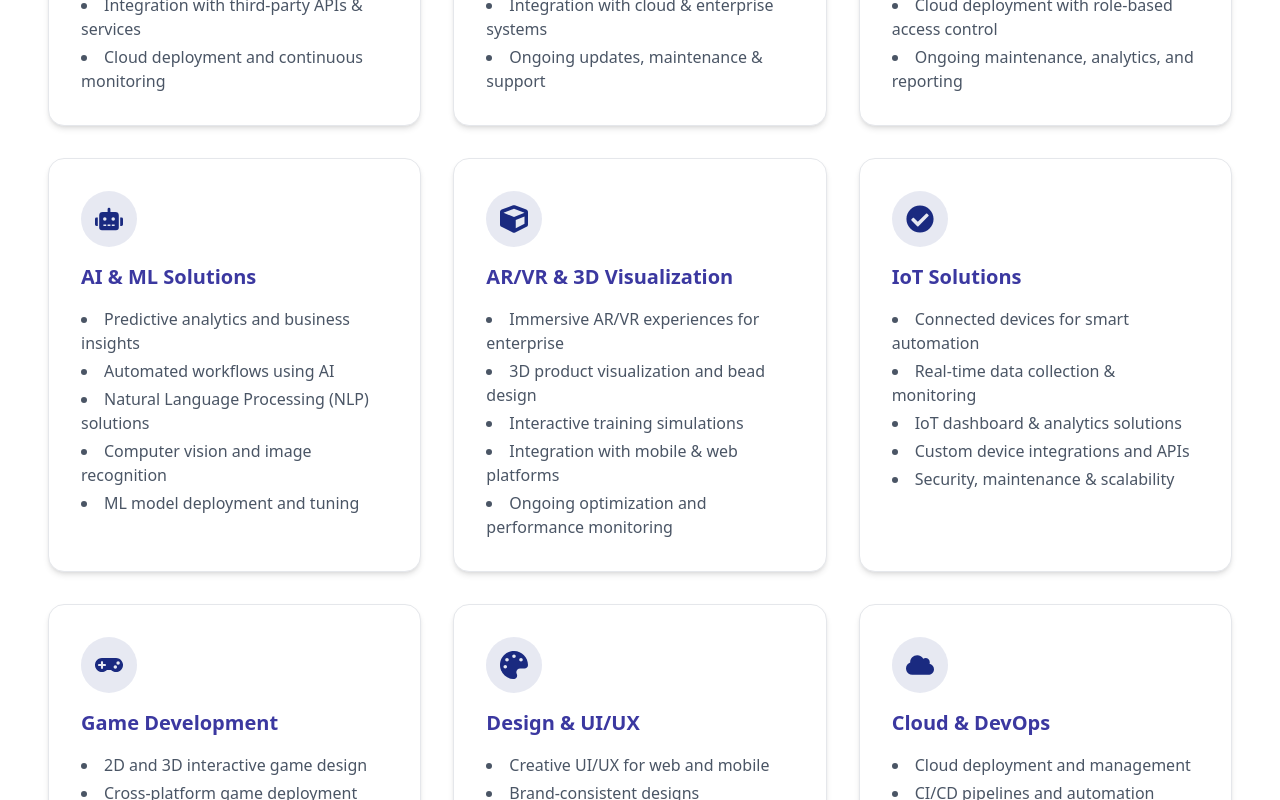
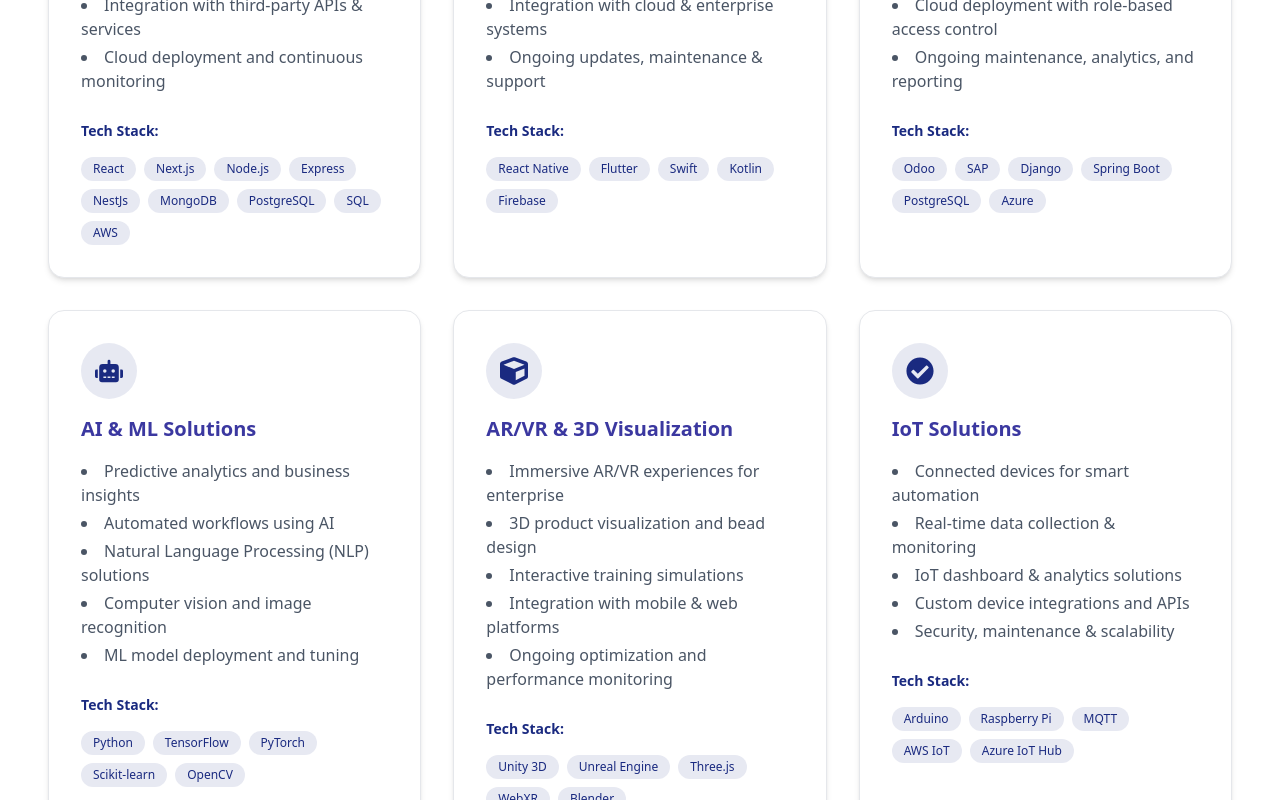
Before and after one commit to sapeksh123/ADRS-Techno-Portfolio, a React (Vite) app: page /services in a window 1280 px wide. Shown: the part 600-1400 px from the top of the page. Built offline with nearby package versions, Linux system fonts and the light colour scheme.

Commit message:
refactor

```diff
--- a/src/pages/Services.jsx
+++ b/src/pages/Services.jsx
@@ -10,7 +10,7 @@
   FaTools,
   FaLifeRing,
   FaPalette,
-  FaCogs ,
+  FaCogs,
   FaCloud,
   FaChalkboardTeacher
 } from "react-icons/fa";
@@ -26,6 +26,7 @@
       "Integration with third-party APIs & services",
       "Cloud deployment and continuous monitoring",
     ],
+    techstack: ["React", "Next.js", "Node.js", "Express", "NestJs" ,"MongoDB", "PostgreSQL", "SQL",  "AWS"],
   },
   {
     icon: <FaMobileAlt size={28} color="#1A2A80" />,
@@ -37,17 +38,19 @@
       "Integration with cloud & enterprise systems",
       "Ongoing updates, maintenance & support",
     ],
+    techstack: ["React Native", "Flutter", "Swift", "Kotlin", "Firebase"],
   },
   {
     icon: <FaCogs size={28} color="#1A2A80" />,
     title: "ERP Solutions",
     points: [
       "Custom ERP systems tailored to business workflows",
-    "Modules for  finance, HR, CRM and operations",
+      "Modules for finance, HR, CRM and operations",
       "Integration with web, mobile, and IoT systems",
       "Cloud deployment with role-based access control",
       "Ongoing maintenance, analytics, and reporting",
     ],
+    techstack: ["Odoo", "SAP", "Django", "Spring Boot", "PostgreSQL", "Azure"],
   },
   {
     icon: <FaRobot size={28} color="#1A2A80" />,
@@ -59,6 +62,7 @@
       "Computer vision and image recognition",
       "ML model deployment and tuning",
     ],
+    techstack: ["Python", "TensorFlow", "PyTorch", "Scikit-learn", "OpenCV"],
   },
   {
     icon: <FaCube size={28} color="#1A2A80" />,
@@ -70,6 +74,7 @@
       "Integration with mobile & web platforms",
       "Ongoing optimization and performance monitoring",
     ],
+    techstack: ["Unity 3D", "Unreal Engine", "Three.js", "WebXR", "Blender"],
   },
   {
     icon: <FaCheckCircle size={28} color="#1A2A80" />,
@@ -81,6 +86,7 @@
       "Custom device integrations and APIs",
       "Security, maintenance & scalability",
     ],
+    techstack: ["Arduino", "Raspberry Pi", "MQTT", "AWS IoT", "Azure IoT Hub"],
   },
   {
     icon: <FaGamepad size={28} color="#1A2A80" />,
@@ -92,6 +98,7 @@
       "Multiplayer and social integrations",
       "Post-launch support and updates",
     ],
+    techstack: ["Unity", "Unreal Engine", "C#", "C++", "Photon Engine"],
   },
   {
     icon: <FaPalette size={28} color="#1A2A80" />,
@@ -103,6 +110,7 @@
       "3D bead product and jewelry visualization",
       "User-focused experience design",
     ],
+    techstack: ["Figma", "Adobe XD", "Sketch", "Illustrator", "Photoshop"],
   },
   {
     icon: <FaCloud size={28} color="#1A2A80" />,
@@ -114,6 +122,7 @@
       "Monitoring, backups, and disaster recovery",
       "Security, optimization, and maintenance",
     ],
+    techstack: ["AWS", "Azure", "Google Cloud", "Docker", "Kubernetes", "Jenkins"],
   },
   {
     icon: <FaChalkboardTeacher size={28} color="#1A2A80" />,
@@ -125,6 +134,7 @@
       "Guidance and mentoring from senior engineers",
       "Exposure to real projects and client requirements",
     ],
+    techstack: ["MERN", " React Native" ,"Flutter", "AI/ML", "AR/VR", "IoT"],
   },
   {
     icon: <FaTools size={28} color="#1A2A80" />,
@@ -136,6 +146,7 @@
       "User feedback integration",
       "24/7 support for enterprise clients",
     ],
+    techstack: ["GitHub", "Jira", "Docker", "Kubernetes", "Monitoring Tools"],
   },
   {
     icon: <FaLifeRing size={28} color="#1A2A80" />,
@@ -147,6 +158,7 @@
       "Training and knowledge transfer",
       "Dedicated support team for enterprise clients",
     ],
+    techstack: ["AWS", "Azure", "Google Cloud", "Enterprise Tools"],
   },
 ];
 
@@ -181,11 +193,30 @@
               {s.icon}
             </div>
             <h4 className="text-xl font-semibold text-[#3B38A0]">{s.title}</h4>
+
+            {/* Service Points */}
             <ul className="text-gray-600 text-sm md:text-base list-disc list-inside space-y-1">
               {s.points.map((point, i) => (
                 <li key={i}>{point}</li>
               ))}
             </ul>
+
+            {/* Tech Stack */}
+            {s.techstack && (
+              <div className="mt-3">
+                <h5 className="text-sm font-semibold text-[#1A2A80] mb-4">Tech Stack:</h5>
+                <div className="flex flex-wrap gap-2">
+                  {s.techstack.map((tech, i) => (
+                    <span
+                      key={i}
+                      className="px-3 py-1 bg-[#1A2A80]/10 text-[#1A2A80] text-xs font-medium rounded-full"
+                    >
+                      {tech}
+                    </span>
+                  ))}
+                </div>
+              </div>
+            )}
           </motion.div>
         ))}
       </div>
```
Lines whose indentation alone changed are shown as unchanged.
